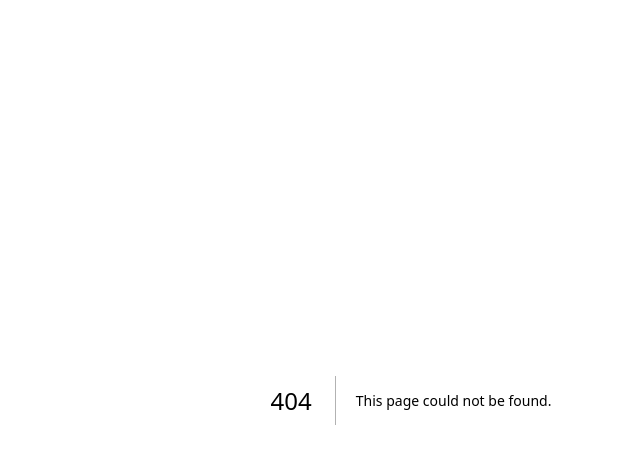
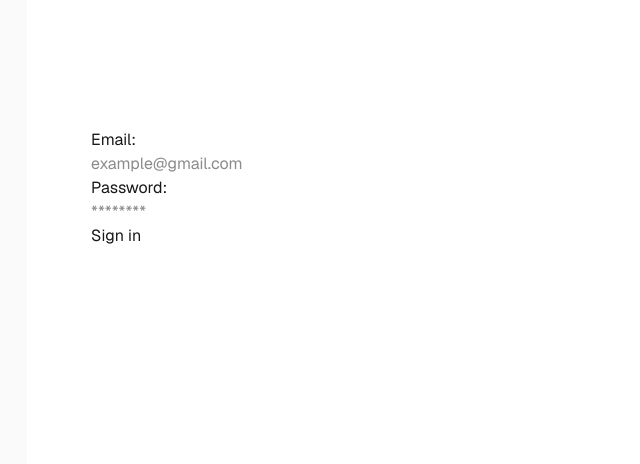
Before and after one commit to Enzo1745/ledger-finance-tracker, a Next.js app: page /login in a window 1280 px wide. Before the commit this address had no page. Shown: the top 464 px of the page, without its empty margins (229-869 px from the left). Built offline with nearby package versions, Linux system fonts and the light colour scheme.

Commit message:
feat: scaffold Ledger with Supabase email auth

```diff
--- /dev/null
+++ b/src/app/dashboard/DashboardClient.tsx
@@ -0,0 +1,13 @@
+"use client";
+import { signOut } from "./actions";
+
+export default function DashboardClient({ email }: { email: string }) {
+  return (
+    <>
+      <p>{email} is logged in!</p>
+      <button onClick={() => signOut()} className="hover:cursor-pointer">
+        Sign out
+      </button>
+    </>
+  );
+}
--- /dev/null
+++ b/src/app/dashboard/actions.ts
@@ -0,0 +1,9 @@
+"use server";
+import { createClient } from "@/lib/supabase/server";
+import { redirect } from "next/navigation";
+
+export async function signOut() {
+  const supabase = await createClient();
+  await supabase.auth.signOut();
+  redirect("/login");
+}
--- /dev/null
+++ b/src/app/dashboard/page.tsx
@@ -0,0 +1,13 @@
+import { createClient } from "@/lib/supabase/server";
+import { redirect } from "next/navigation";
+import DashboardClient from "./DashboardClient";
+
+export default async function Dashboard() {
+  const supabase = await createClient();
+  const {
+    data: { user },
+  } = await supabase.auth.getUser();
+  if (!user) redirect("/login");
+
+  return <DashboardClient email={user.email!} />;
+}
--- /dev/null
+++ b/src/app/login/actions.ts
@@ -0,0 +1,13 @@
+"use server";
+import { createClient } from "@/lib/supabase/server";
+import { redirect } from "next/navigation";
+
+export async function login(formData: FormData) {
+  const supabase = await createClient();
+  const { error } = await supabase.auth.signInWithPassword({
+    email: formData.get("email") as string,
+    password: formData.get("password") as string,
+  });
+  if (error) redirect("/login?error=Invalid credentials");
+  redirect("/dashboard");
+}
--- /dev/null
+++ b/src/app/login/page.tsx
@@ -0,0 +1,23 @@
+import { login } from "./actions";
+
+export default function Home() {
+  return (
+    <div className="flex flex-col flex-1 items-center justify-center bg-zinc-50 font-sans dark:bg-black">
+      <main className="flex flex-1 w-full max-w-3xl flex-col items-center justify-between py-32 px-16 bg-white dark:bg-black sm:items-start">
+        <form action={login}>
+          <label htmlFor="email">Email:</label>
+          <br />
+          <input type="text" name="email" placeholder="example@gmail.com" />
+          <br />
+          <label htmlFor="password">Password:</label>
+          <br />
+          <input type="text" name="password" placeholder="********" />
+          <br />
+          <button type="submit" className="hover:cursor-pointer">
+            Sign in
+          </button>
+        </form>{" "}
+      </main>
+    </div>
+  );
+}
--- /dev/null
+++ b/src/lib/supabase/client.ts
@@ -0,0 +1,7 @@
+import { createBrowserClient } from "@supabase/ssr";
+export function createClient() {
+  return createBrowserClient(
+    process.env.NEXT_PUBLIC_SUPABASE_URL!,
+    process.env.NEXT_PUBLIC_SUPABASE_PUBLISHABLE_KEY!,
+  );
+}
--- /dev/null
+++ b/src/lib/supabase/server.ts
@@ -0,0 +1,27 @@
+import { createServerClient } from "@supabase/ssr";
+import { cookies } from "next/headers";
+export async function createClient() {
+  const cookieStore = await cookies();
+  return createServerClient(
+    process.env.NEXT_PUBLIC_SUPABASE_URL!,
+    process.env.NEXT_PUBLIC_SUPABASE_PUBLISHABLE_KEY!,
+    {
+      cookies: {
+        getAll() {
+          return cookieStore.getAll();
+        },
+        setAll(cookiesToSet, _headers) {
+          try {
+            cookiesToSet.forEach(({ name, value, options }) =>
+              cookieStore.set(name, value, options),
+            );
+          } catch {
+            // The `setAll` method was called from a Server Component.
+            // This can be ignored if you have middleware refreshing
+            // user sessions.
+          }
+        },
+      },
+    },
+  );
+}
```
